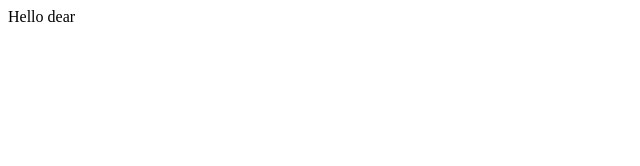
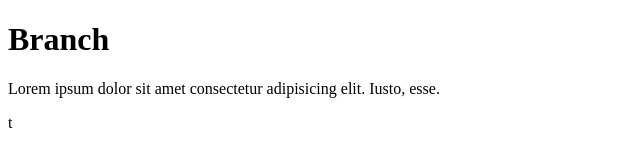
Before and after one commit to Dhvanill/git, a plain HTML site: page index.html in a window 1280 px wide. Shown: the whole page, without its empty margins (0-640 px from the left). Drawn offline with Linux system fonts and the light colour scheme.

Commit message:
New Feature is added

```diff
--- a/index.html
+++ b/index.html
@@ -1,3 +1,4 @@
+<!-- Adding New Features -->
 <!DOCTYPE html>
 <html lang="en">
 <head>
@@ -6,6 +7,9 @@
     <title>Index</title>
 </head>
 <body>
-   Hello dear
-</body>
+   <div>
+    <h1>Branch</h1>
+    <p>Lorem ipsum dolor sit amet consectetur adipisicing elit. Iusto, esse.</p>
+   </div>
+t</body>
 </html>
```
